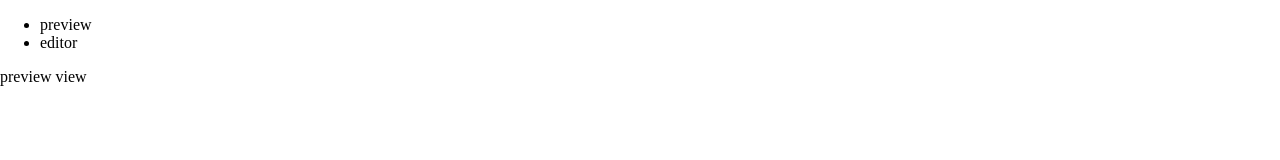
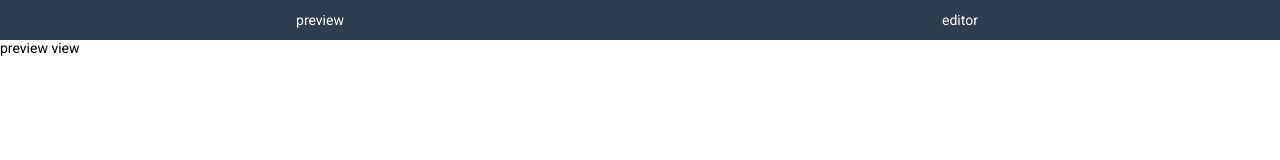
Before and after one commit to abuturuga/cv-builder, a React app: page / in a window 1280 px wide. Built offline with nearby package versions, Linux system fonts and the light colour scheme.

Commit message:
Add basic style for tabs

```diff
--- a/index.html
+++ b/index.html
@@ -1,8 +1,10 @@
 <!DOCTYPE html>
-<html>
+<html lang="en">
   <head>
     <meta charset="utf-8">
     <title>Cv Builder</title>
+    <meta name="viewport" content="width=device-width, initial-scale=1, shrink-to-fit=no">
+    <link href="https://fonts.googleapis.com/css?family=Roboto:400,500" rel="stylesheet">
   </head>
   <body>
     <div id="app-root"></div>
--- a/src/components/tabs/tabs.js
+++ b/src/components/tabs/tabs.js
@@ -34,10 +34,12 @@ class Tabs extends Component {
 
   renderLabels() {
     const items = this.state.labels.map((item, index) => {
+      const active = index === this.state.active;
+
       return (
         <li key={index}
           onClick={this.changeTab.bind(this, index)}
-          className="label-list-item">
+          className={`label-list-item ${active ? 'active' : ''}`}>
           {item.label}
         </li>
       );
@@ -57,7 +59,7 @@ class Tabs extends Component {
 
   render() {
     return (
-      <div className="tab-component">
+      <div className="tabs-component">
         {this.renderLabels()}
         {this.renderActiveTab()}
       </div>
--- a/src/components/tabs/tabs.scss
+++ b/src/components/tabs/tabs.scss
@@ -0,0 +1,25 @@
+.tabs-component {
+  width: 100%;
+  height: 100%;
+  position: relative;
+
+  .tabs-label-list {
+    display: flex;
+    flex-direction: row;
+    width: 100%;
+    height: 40px;
+
+    .label-list-item {
+      background: #2c3e50;
+      flex: 1;
+      display: flex;
+      flex-direction: row;
+      justify-content: center;
+      align-items: center;
+      cursor: pointer;
+      color: white;
+    }
+
+  }
+
+}
--- a/src/styles/_reset.scss
+++ b/src/styles/_reset.scss
@@ -5,8 +5,16 @@ body,
   padding: 0;
   width: 100%;
   height: 100%;
+  font-family: 'Roboto', sans-serif;
+  font-size: 14px;
 }
 
 * {
   box-sizing: border-box;
 }
+
+ul {
+  list-style: none;
+  padding: 0;
+  margin: 0;
+}
```
